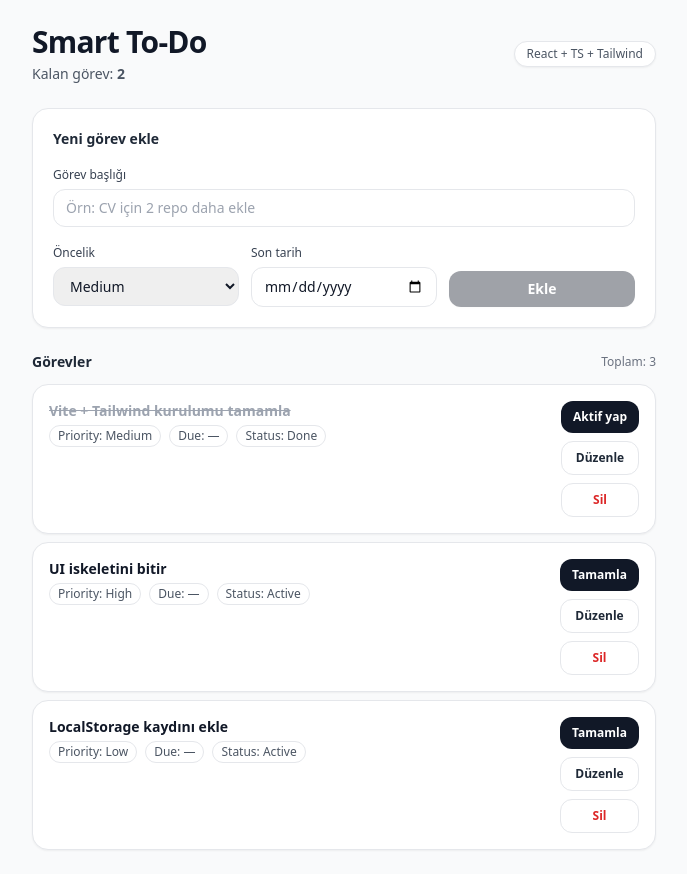
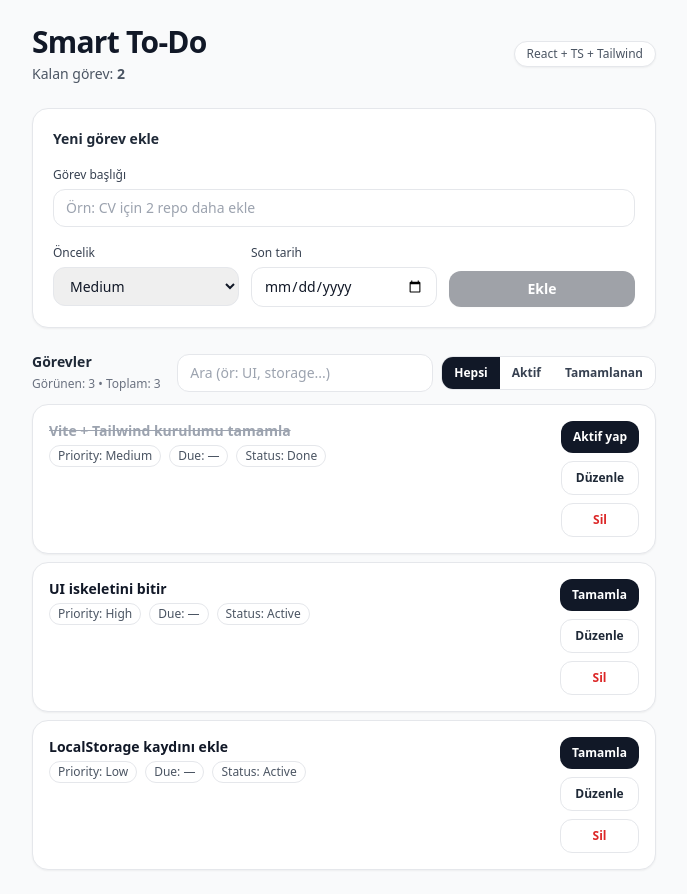
Before and after one commit to fmkara25/smart-todo, a React (Vite) app: page / in a window 1280 px wide. Shown: the whole page, without its empty margins (296-983 px from the left). Built offline with nearby package versions, Linux system fonts and the light colour scheme.

Commit message:
feat: add filter tabs and search for tasks

```diff
--- a/src/App.tsx
+++ b/src/App.tsx
@@ -1,5 +1,5 @@
 import { useMemo, useState } from "react";
-import type { Priority, Task } from "./types/todo";
+import type { Filter, Priority, Task } from "./types/todo";
 import TaskItem from "./components/TaskItem";
 
 const DEMO_TASKS: Task[] = [
@@ -37,6 +37,9 @@ function uid() {
 export default function App() {
     const [tasks, setTasks] = useState<Task[]>(DEMO_TASKS);
 
+    const [filter, setFilter] = useState<Filter>("all");
+    const [query, setQuery] = useState("");
+
     // Form state
     const [title, setTitle] = useState("");
     const [priority, setPriority] = useState<Priority>("Medium");
@@ -46,6 +49,23 @@ export default function App() {
         () => tasks.filter((t) => !t.completed).length,
         [tasks]
     );
+    const visibleTasks = useMemo(() => {
+        const q = query.trim().toLowerCase();
+
+        return tasks.filter((t) => {
+            const matchesFilter =
+                filter === "all"
+                    ? true
+                    : filter === "active"
+                        ? !t.completed
+                        : t.completed;
+
+            const matchesQuery = q ? t.title.toLowerCase().includes(q) : true;
+
+            return matchesFilter && matchesQuery;
+        });
+    }, [tasks, filter, query]);
+
     function toggleTask(id: string) {
         setTasks((prev) =>
             prev.map((t) => (t.id === id ? { ...t, completed: !t.completed } : t))
@@ -159,20 +179,61 @@ export default function App() {
 
                 {/* List / Empty state */}
                 <section className="mt-6">
-                    <div className="flex items-center justify-between">
-                        <h2 className="text-sm font-semibold text-gray-800">Görevler</h2>
-                        <span className="text-xs text-gray-500">
-                            Toplam: {tasks.length}
-                        </span>
+                    <div className="flex flex-col gap-3 sm:flex-row sm:items-end sm:justify-between">
+                        <div>
+                            <h2 className="text-sm font-semibold text-gray-800">Görevler</h2>
+                            <p className="mt-1 text-xs text-gray-500">
+                                Görünen: {visibleTasks.length} • Toplam: {tasks.length}
+                            </p>
+                        </div>
+
+                        <div className="flex flex-col gap-2 sm:flex-row sm:items-center">
+                            {/* Search */}
+                            <input
+                                value={query}
+                                onChange={(e) => setQuery(e.target.value)}
+                                placeholder="Ara (ör: UI, storage...)"
+                                className="w-full rounded-xl border bg-white px-3 py-2 text-sm outline-none focus:ring-2 focus:ring-gray-200 sm:w-64"
+                            />
+
+                            {/* Filter buttons */}
+                            <div className="flex overflow-hidden rounded-xl border bg-white">
+                                <button
+                                    type="button"
+                                    onClick={() => setFilter("all")}
+                                    className={`px-3 py-2 text-xs font-semibold ${filter === "all" ? "bg-gray-900 text-white" : "text-gray-700"
+                                        }`}
+                                >
+                                    Hepsi
+                                </button>
+                                <button
+                                    type="button"
+                                    onClick={() => setFilter("active")}
+                                    className={`px-3 py-2 text-xs font-semibold ${filter === "active" ? "bg-gray-900 text-white" : "text-gray-700"
+                                        }`}
+                                >
+                                    Aktif
+                                </button>
+                                <button
+                                    type="button"
+                                    onClick={() => setFilter("completed")}
+                                    className={`px-3 py-2 text-xs font-semibold ${filter === "completed" ? "bg-gray-900 text-white" : "text-gray-700"
+                                        }`}
+                                >
+                                    Tamamlanan
+                                </button>
+                            </div>
+                        </div>
                     </div>
 
-                    {tasks.length === 0 ? (
+                    {visibleTasks.length === 0 ? (
+
                         <div className="mt-3 rounded-2xl border bg-white p-6 text-center text-sm text-gray-600 shadow-sm">
                             Henüz görev yok. Yukarıdan bir görev ekleyerek başlayabilirsin ✨
                         </div>
                     ) : (
                                 <ul className="mt-3 space-y-2">
-                                    {tasks.map((t) => (
+                                {visibleTasks.map((t) => (
                                         <TaskItem
                                             key={t.id}
                                             task={t}
```
